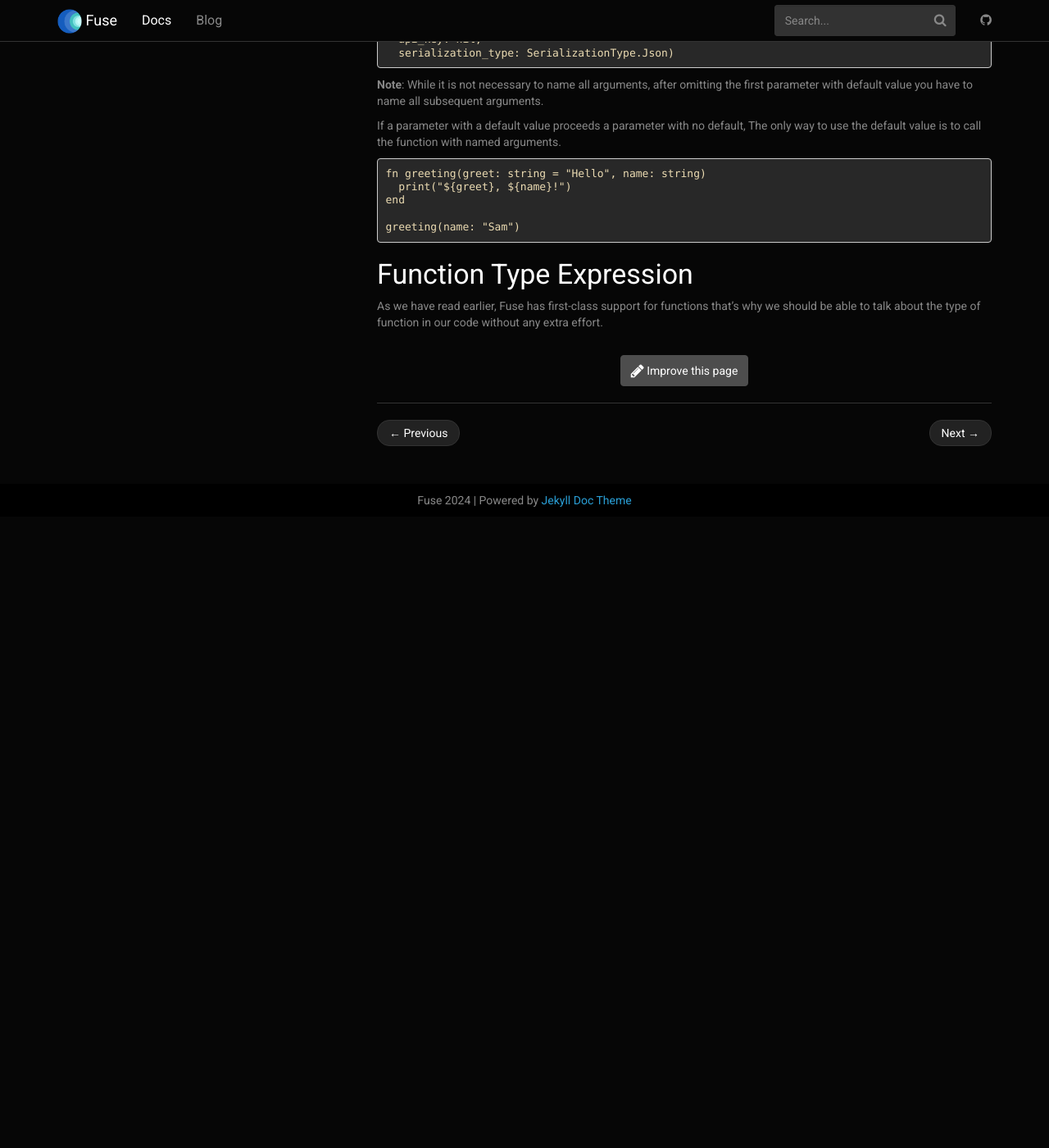
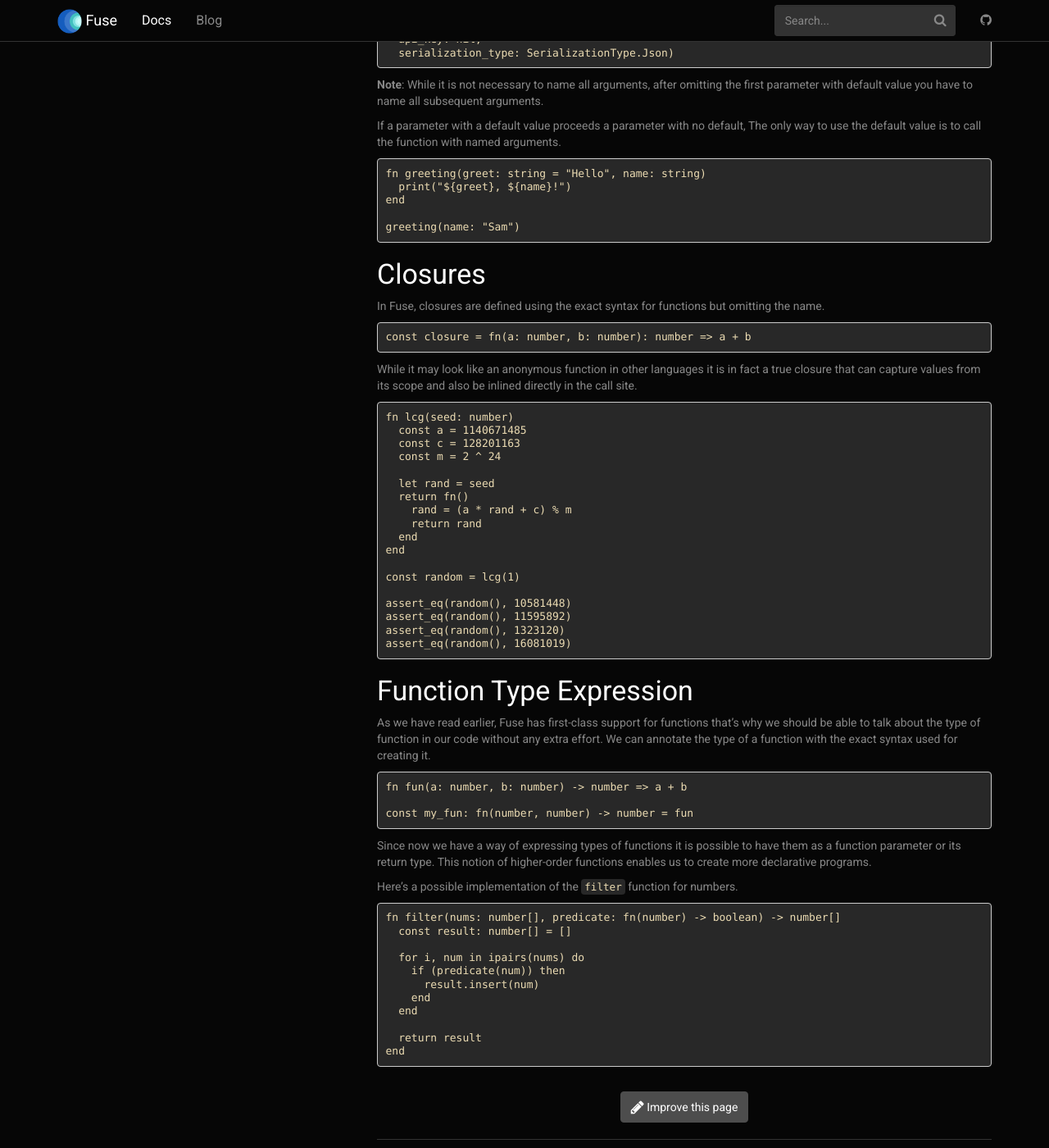
Before and after one commit to fuse-lang/fuse-lang.github.io, a Jekyll site: the page built from _docs/basics/06-functions.md, in a window 1280 px wide and 1400 px high, scrolled down 2262 px. Shown: the whole window at 82% size. Built offline with Jekyll 4.4.1, drawn with Linux system fonts in a browser that asks for light colours; before the commit the page ends 2892 px from its top, so only the background shows below that; some of the changed text lies outside the part shown.

Commit message:
add documentation for closures and function type expression.

````diff
--- a/_docs/basics/06-functions.md
+++ b/_docs/basics/06-functions.md
@@ -146,7 +146,61 @@ end
 greeting(name: "Sam")
 ```
 
+### Closures
+
+In Fuse, closures are defined using the exact syntax for functions but omitting the name.
+
+```fuse
+const closure = fn(a: number, b: number): number => a + b
+```
+
+While it may look like an anonymous function in other languages it is in fact a true closure that can capture values from its scope and also be inlined directly in the call site.
+
+```fuse
+fn lcg(seed: number)
+  const a = 1140671485
+  const c = 128201163
+  const m = 2 ^ 24
+
+  let rand = seed
+  return fn()
+    rand = (a * rand + c) % m
+    return rand
+  end
+end
+
+const random = lcg(1)
+
+assert_eq(random(), 10581448)
+assert_eq(random(), 11595892)
+assert_eq(random(), 1323120)
+assert_eq(random(), 16081019)
+```
 
 ### Function Type Expression
 
-As we have read earlier, Fuse has first-class support for functions that's why we should be able to talk about the type of function in our code without any extra effort.
+As we have read earlier, Fuse has first-class support for functions that's why we should be able to talk about the type of function in our code without any extra effort. We can annotate the type of a function with the exact syntax used for creating it.
+
+```fuse
+fn fun(a: number, b: number) -> number => a + b
+
+const my_fun: fn(number, number) -> number = fun
+```
+
+Since now we have a way of expressing types of functions it is possible to have them as a function parameter or its return type. This notion of higher-order functions enables us to create more declarative programs.
+
+Here's a possible implementation of the `filter` function for numbers.
+
+```fuse
+fn filter(nums: number[], predicate: fn(number) -> boolean) -> number[]
+  const result: number[] = []
+
+  for i, num in ipairs(nums) do
+    if (predicate(num)) then
+      result.insert(num)
+    end
+  end
+
+  return result
+end
+```
````
Also changed, not shown: other parts of _docs/basics/06-functions.md (+1 -1 lines).
